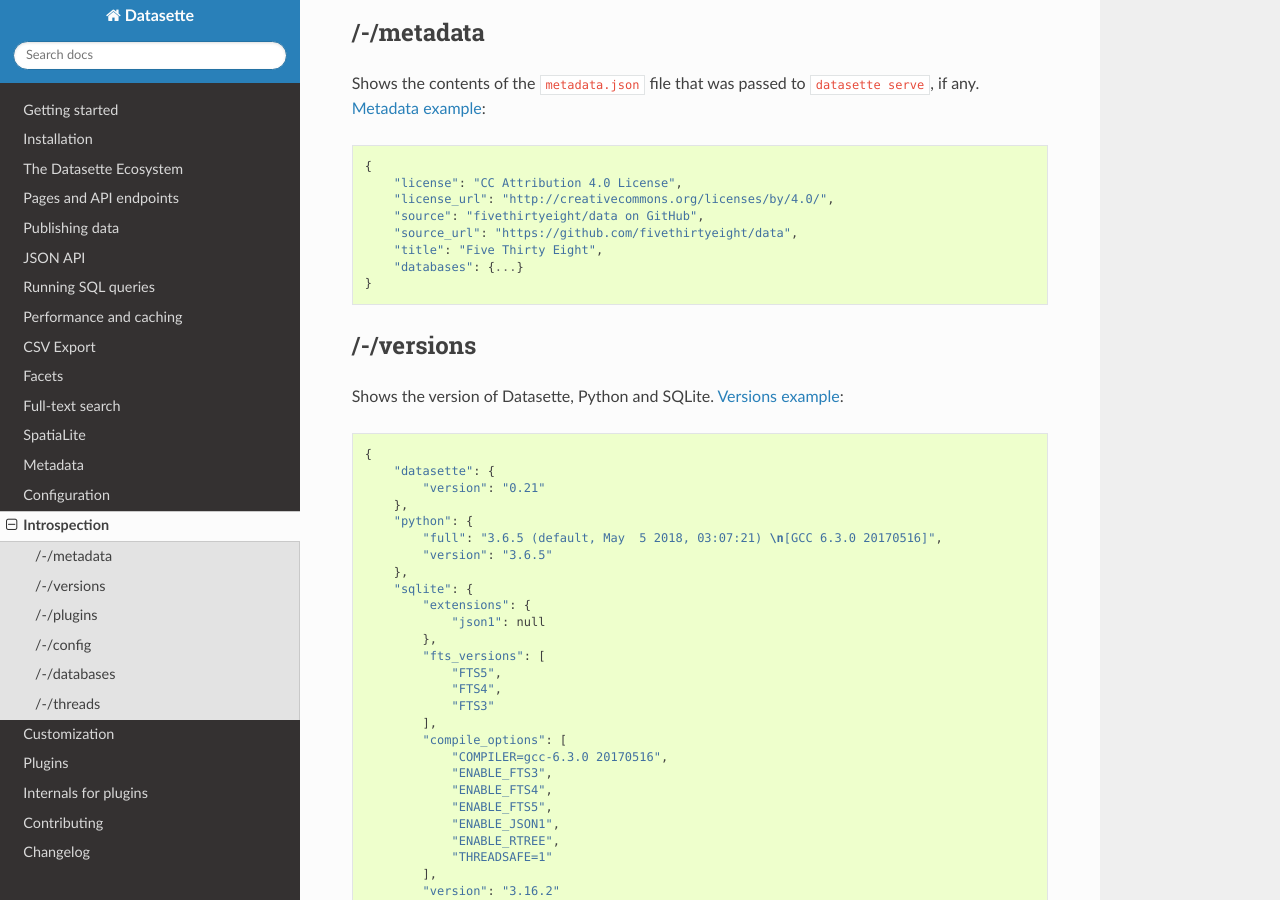
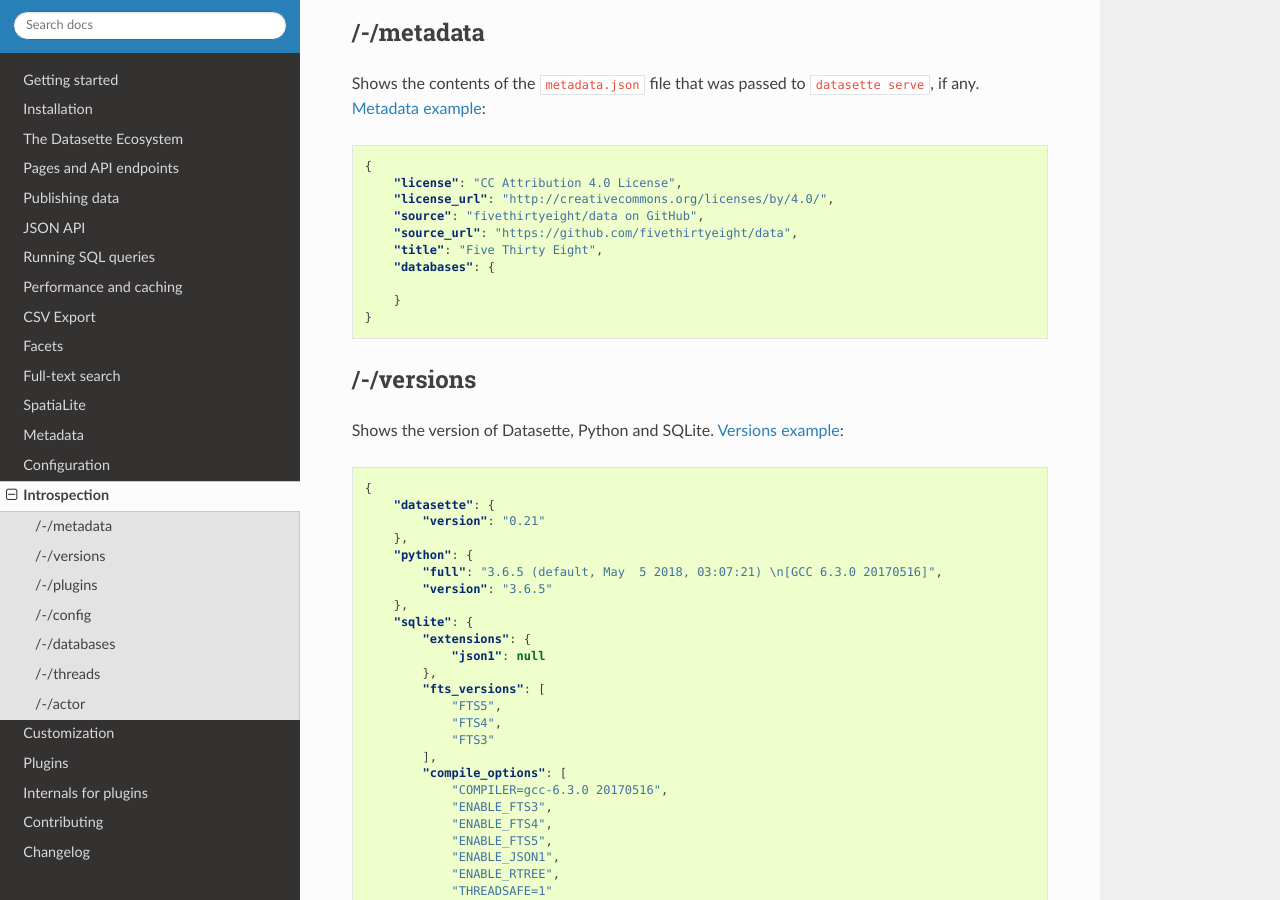
Before and after one commit to simonw/datasette, a Sphinx documentation site: the page built from docs/introspection.rst, in a window 1280 px wide and 900 px high, scrolled down 313 px. Built offline with Sphinx 7.4.7 and the Read the Docs theme 2.0.0, drawn with Linux system fonts in a browser that asks for light colours; some of the changed text lies outside the part shown.

Commit message:
Added /-/actor.json - refs #699
Also added JSON highlighting to introspection documentation.

```diff
--- a/docs/introspection.rst
+++ b/docs/introspection.rst
@@ -10,7 +10,9 @@
 /-/metadata
 -----------
 
-Shows the contents of the ``metadata.json`` file that was passed to ``datasette serve``, if any. `Metadata example <https://fivethirtyeight.datasettes.com/-/metadata>`_::
+Shows the contents of the ``metadata.json`` file that was passed to ``datasette serve``, if any. `Metadata example <https://fivethirtyeight.datasettes.com/-/metadata>`_:
+
+.. code-block:: json
 
     {
         "license": "CC Attribution 4.0 License",
@@ -18,7 +20,9 @@
         "source": "fivethirtyeight/data on GitHub",
         "source_url": "https://github.com/fivethirtyeight/data",
         "title": "Five Thirty Eight",
-        "databases": {...}
+        "databases": {
+
+        }
     }
 
 .. _JsonDataView_versions:
@@ -26,7 +30,9 @@
 /-/versions
 -----------
 
-Shows the version of Datasette, Python and SQLite. `Versions example <https://latest.datasette.io/-/versions>`_::
+Shows the version of Datasette, Python and SQLite. `Versions example <https://latest.datasette.io/-/versions>`_:
+
+.. code-block:: json
 
     {
         "datasette": {
@@ -63,7 +69,9 @@
 /-/plugins
 ----------
 
-Shows a list of currently installed plugins and their versions. `Plugins example <https://san-francisco.datasettes.com/-/plugins>`_::
+Shows a list of currently installed plugins and their versions. `Plugins example <https://san-francisco.datasettes.com/-/plugins>`_:
+
+.. code-block:: json
 
     [
         {
@@ -79,7 +87,9 @@
 /-/config
 ---------
 
-Shows the :ref:`config` options for this instance of Datasette. `Config example <https://fivethirtyeight.datasettes.com/-/config>`_::
+Shows the :ref:`config` options for this instance of Datasette. `Config example <https://fivethirtyeight.datasettes.com/-/config>`_:
+
+.. code-block:: json
 
     {
         "default_facet_size": 30,
@@ -95,7 +105,9 @@
 /-/databases
 ------------
 
-Shows currently attached databases. `Databases example <https://latest.datasette.io/-/config>`_::
+Shows currently attached databases. `Databases example <https://latest.datasette.io/-/config>`_:
+
+.. code-block:: json
 
     [
         {
@@ -113,7 +125,9 @@
 /-/threads
 ----------
 
-Shows details of threads and ``asyncio`` tasks. `Threads example <https://latest.datasette.io/-/threads>`_::
+Shows details of threads and ``asyncio`` tasks. `Threads example <https://latest.datasette.io/-/threads>`_:
+
+.. code-block:: json
 
     {
         "num_threads": 2,
@@ -136,3 +150,19 @@
             "<Task pending coro=<LifespanOn.main() running at uvicorn/lifespan/on.py:48> wait_for=<Future pending cb=[<TaskWakeupMethWrapper object at 0x10364f050>()]>>"
         ]
     }
+
+.. _JsonDataView_actor:
+
+/-/actor
+--------
+
+Shows the currently authenticated actor. Useful for debugging Datasette authentication plugins.
+
+.. code-block:: json
+
+    {
+        "actor": {
+            "id": 1,
+            "username": "some-user"
+        }
+    }
```
Also changed, not shown: 3 other files.
